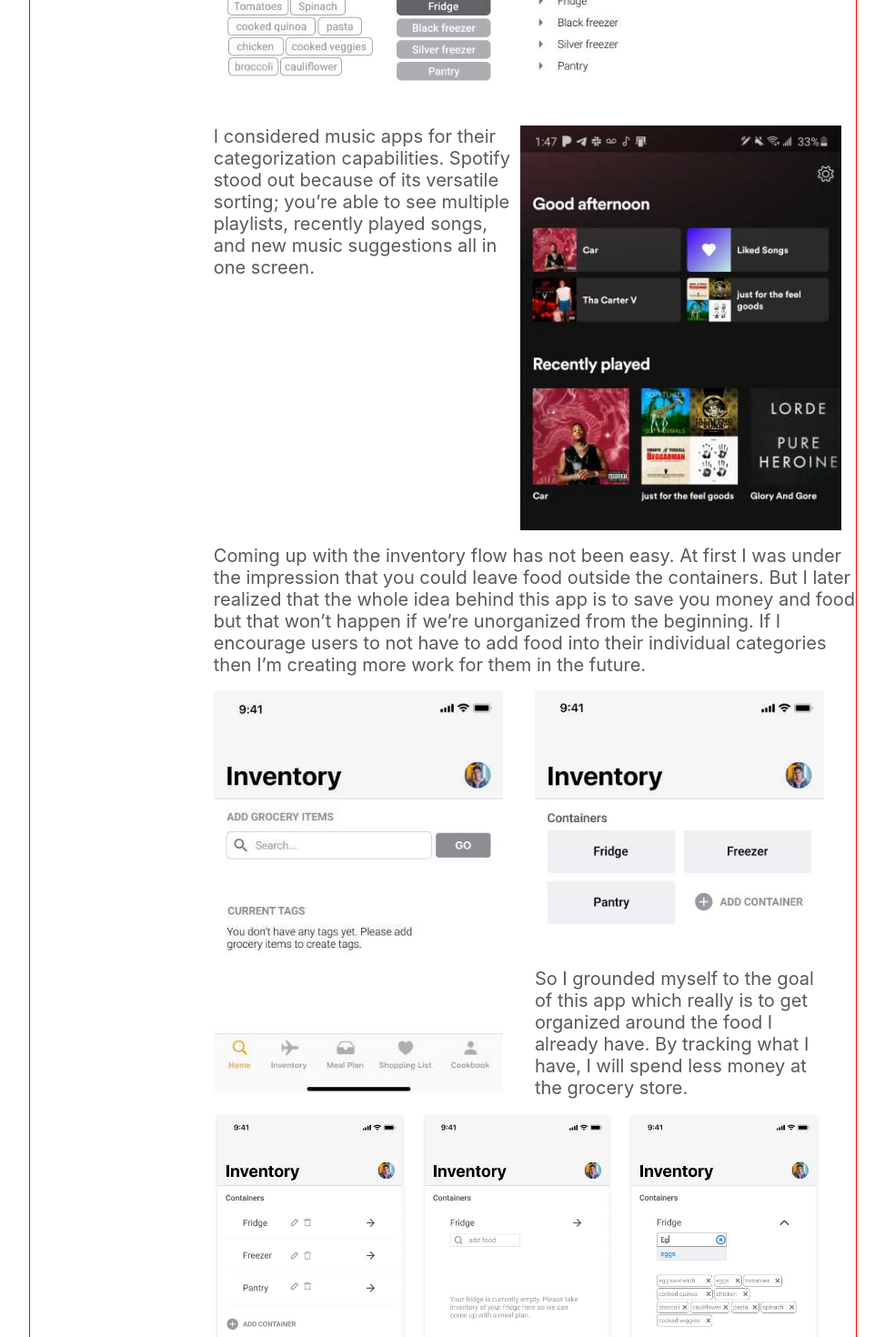
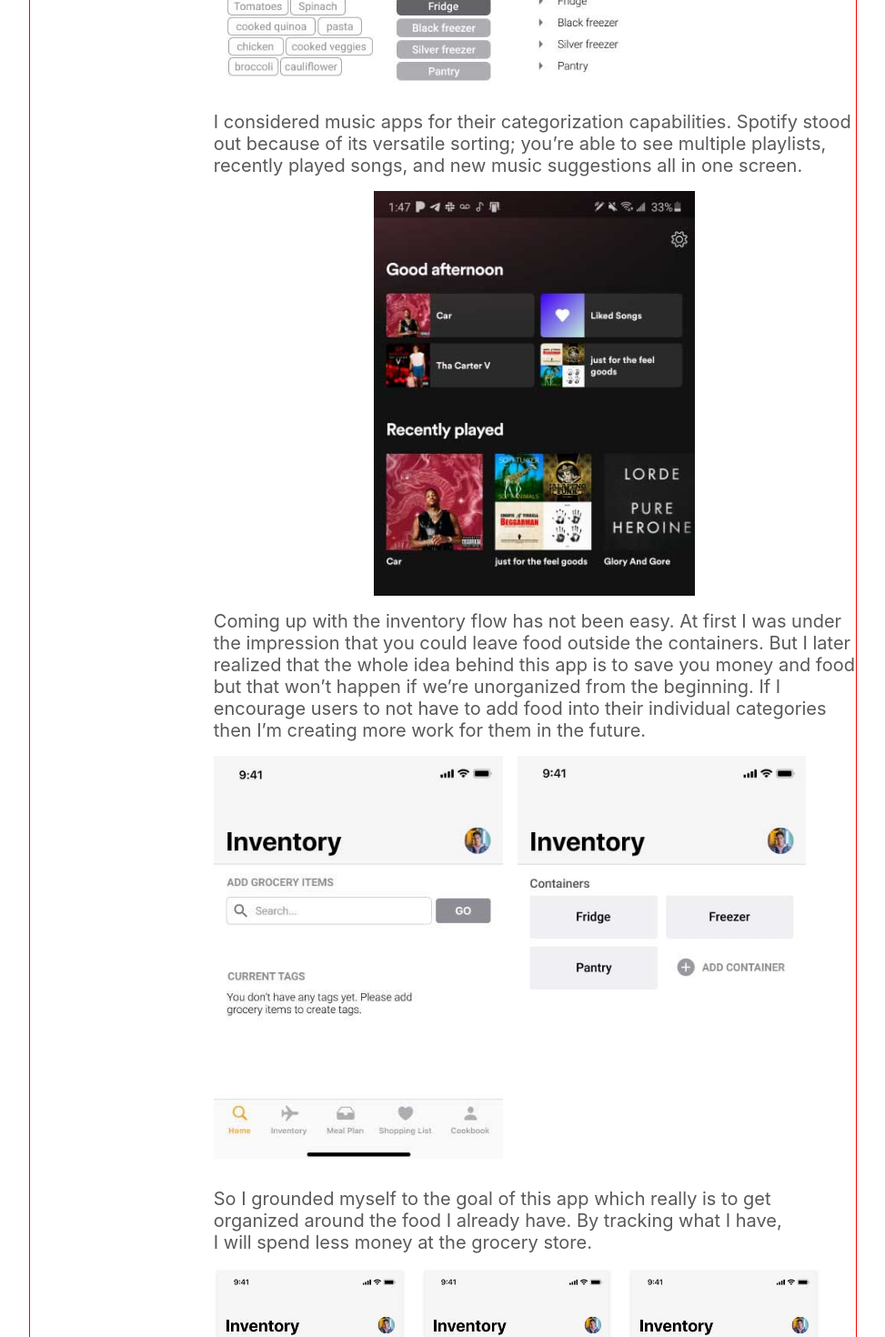
Before and after one commit to vishalicious213/mahiya, a React (Create React App) app: page /meal in a window 1280 px wide. Shown: the part 1520-2990 px from the top of the page at 91% size, without its empty margins (153-1126 px from the left). Built offline with nearby package versions, Linux system fonts and the light colour scheme.

Commit message:
updated Mealventory

```diff
--- a/src/components/case-studies/Mealventory.js
+++ b/src/components/case-studies/Mealventory.js
@@ -58,20 +58,25 @@ function Meal() {
           <img className='app-screen-6' src={img5} alt='activity tracker app screenshot'></img>
         </div>
 
-        <div className='app-screen-container text-and-img'>
-          <p className='case-font fify-percent'>I considered music apps for their categorization capabilities. Spotify stood out because of its versatile sorting; you’re able to see multiple playlists, recently played songs, and new music suggestions all in one screen.</p>
+          <p className='case-font'>I considered music apps for their categorization capabilities. Spotify stood out because of its versatile sorting; you’re able to see multiple playlists, recently played songs, and new music suggestions all in one screen.</p>
           <img className='app-screen fifty-percent' src={img6} alt='activity tracker app screenshot'></img>
-        </div>
 
         <p className='case-font'>Coming up with the inventory flow has not been easy. At first I was under the impression that you could leave food outside the containers. But I later realized that the whole idea behind this app is to save you money and food but that won’t happen if we’re unorganized from the beginning.  If I encourage users to not have to add food into their individual categories then I’m creating more work for them in the future.</p>
 
-        <div className='text-and-img'>
+        {/* <div className='text-and-img'>
           <div className='fifty-percent'><img className='ninety' src={img7} alt='activity tracker app screenshot'></img></div>
           <div className='text-and-img-2 fifty-percent'>
             <div><img className='ninety' src={img8} alt='activity tracker app screenshot'></img></div>
             <p className='case-font ninety'>So I grounded myself to the goal of this app which really is to get organized around the food I already have. By tracking what I have, I will spend less money at the grocery store.</p>
           </div>
+        </div> */}
+
+        <div className='app-screen-container-2'>
+          <img className='app-screen-6' src={img7} alt='activity tracker app screenshot'></img>
+          <img className='app-screen-6' src={img8} alt='activity tracker app screenshot'></img>
         </div>
+
+        <p className='case-font ninety'>So I grounded myself to the goal of this app which really is to get organized around the food I already have. By tracking what I have, I will spend less money at the grocery store.</p>
 
         <div className='app-screen-container-2'>
           <img className='app-screen-5' src={img9} alt='activity tracker app screenshot'></img>
--- a/src/styles/case-studies.css
+++ b/src/styles/case-studies.css
@@ -212,6 +212,7 @@
 
 .fifty-percent {
     width: 50%;
+    margin: 1rem auto;
 }
 
 .fifty-pad {
```
